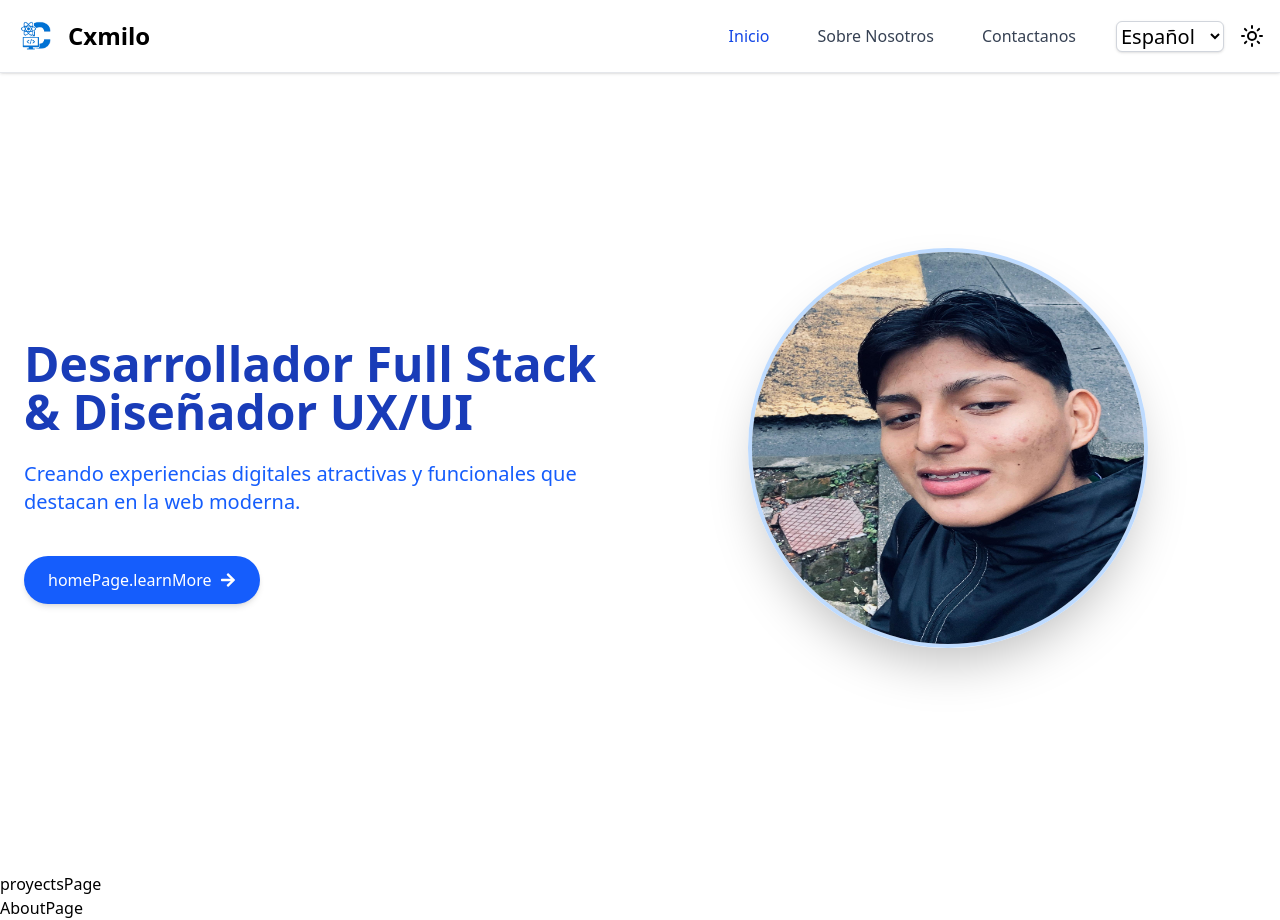
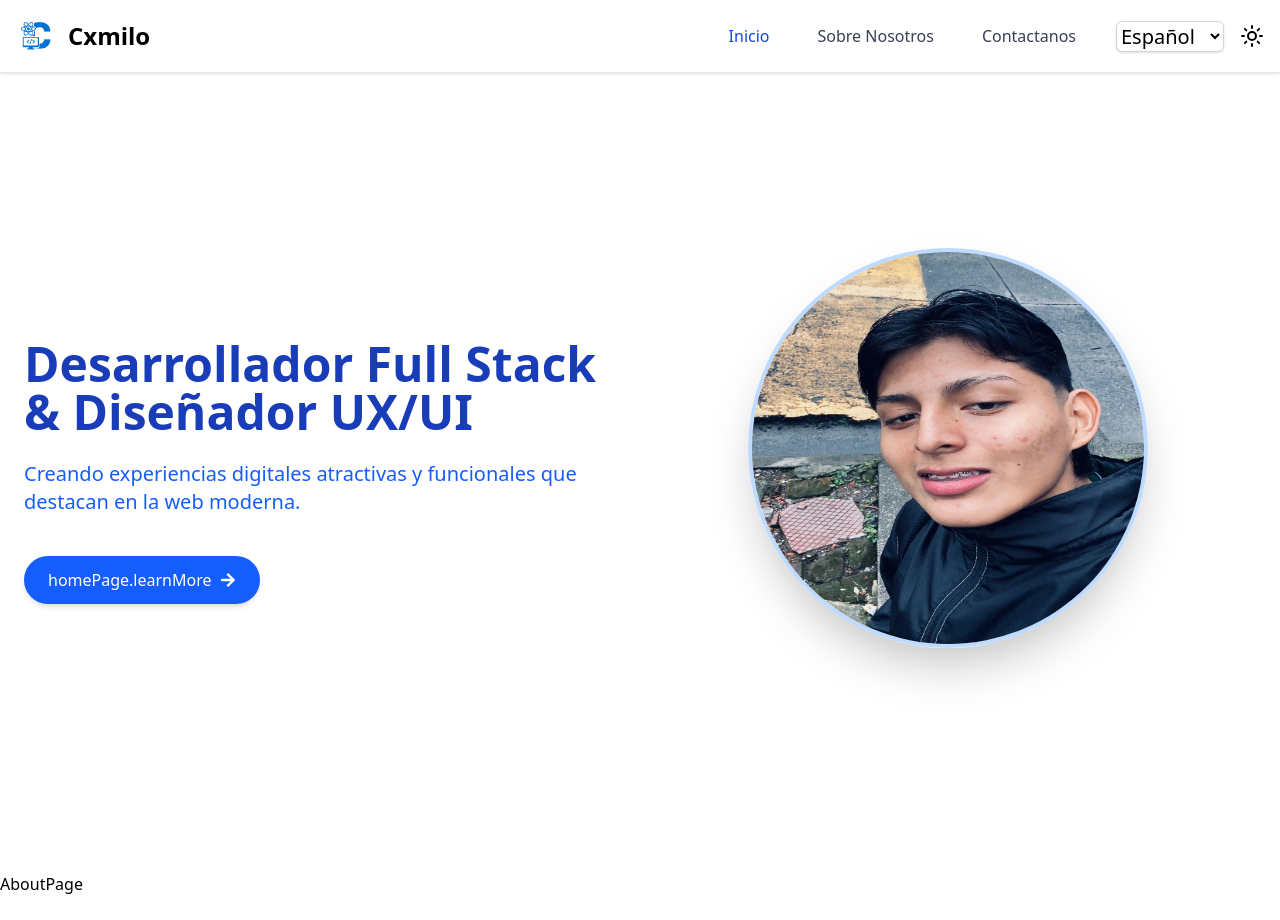
Before and after one commit to CXmiloxx/portafolio-v2, a React (Vite) app: page / in a window 1280 px wide. After the commit the page ends 896 px from the top, so only its background shows below. Built offline with nearby package versions, Linux system fonts and the light colour scheme.

Commit message:
♻️ refactor(App): elimina componente ProyectsPage y ajusta la estructura de renderizado

```diff
--- a/src/App.jsx
+++ b/src/App.jsx
@@ -1,13 +1,11 @@
 import Layout from './layout/Layout';
 import AboutPage from './pages/aboutPage/AboutPage';
 import HomePage from './pages/homePages/HomePage';
-import ProyectsPage from './pages/proyectsPage/proyectsPage';
 
 export default function App() {
   return (
     <Layout>
       <HomePage />
-      <ProyectsPage/>
       <AboutPage/>
     </Layout>
   );
--- a/src/pages/aboutPage/AboutPage.jsx
+++ b/src/pages/aboutPage/AboutPage.jsx
@@ -1,4 +1,3 @@
-import React from 'react'
 
 export default function AboutPage() {
   return (
--- a/src/pages/proyectsPage/ProyectsPage.jsx
+++ /dev/null
@@ -1,6 +0,0 @@
-
-export default function ProyectsPage() {
-  return (
-    <section>proyectsPage</section>
-  )
-}
```
